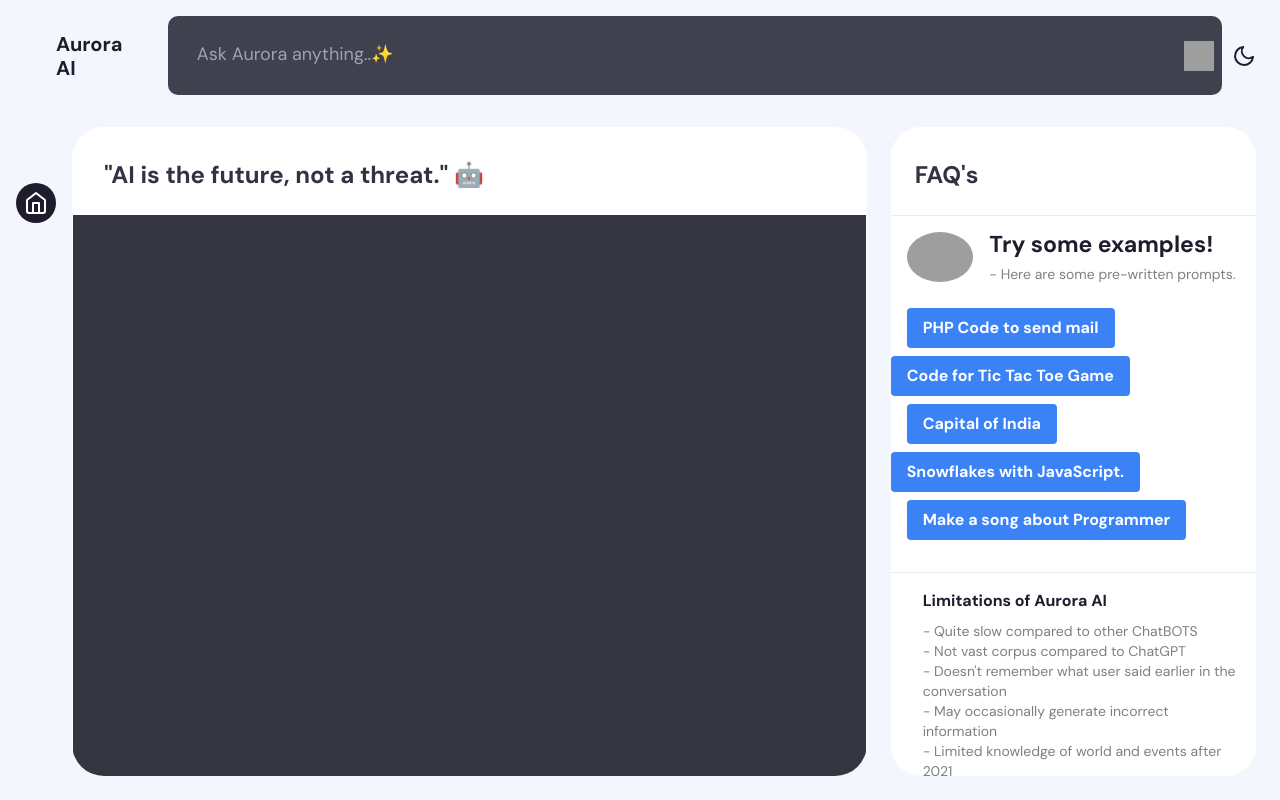
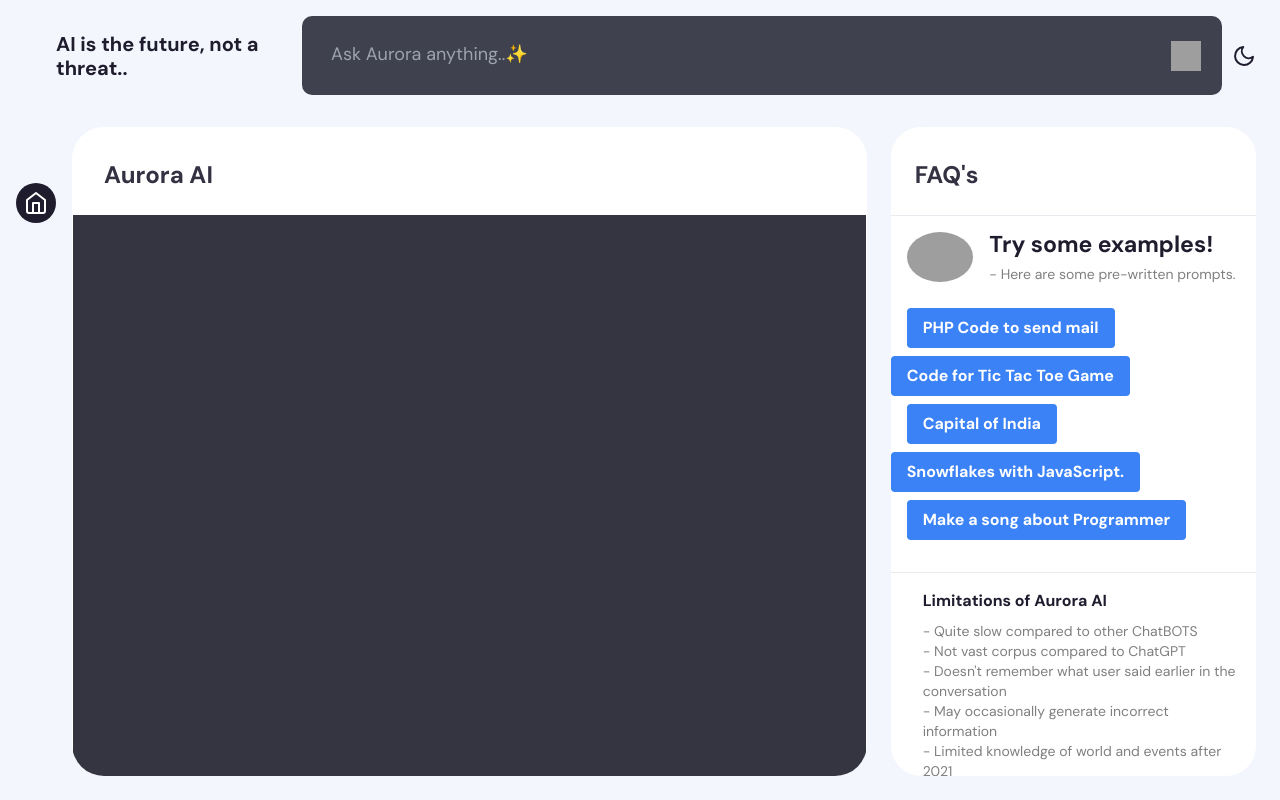
Before and after one commit to PranavSatav/Aurora, a website built with Vite: page client/index.html in a window 1280 px wide. Built offline with nearby package versions, Linux system fonts and the light colour scheme; no server answers; grey boxes are pictures that could not be loaded.

Commit message:
updated ui v3

```diff
--- a/client/index.html
+++ b/client/index.html
@@ -51,7 +51,7 @@
       <div class="app-header">
         <div class="app-header-left">
 
-          <p class="app-name">Aurora AI</p>
+          <p class="app-name">AI is the future, not a threat.. </p>
           <form>
             <textarea name="prompt" id="myInput" required placeholder="Ask Aurora anything..✨"></textarea>
             <button type="submit"><img src="https://cdn-icons-png.flaticon.com/512/6532/6532019.png" alt="send" />
@@ -83,7 +83,7 @@
         </div>
         <div class="projects-section">
           <div class="projects-section-header">
-            <p>"AI is the future, not a threat." 🤖</p>
+            <p>Aurora AI</p>
             <span class="ip"></span>
 
             <script type="text/javascript">
@@ -100,7 +100,7 @@
 <div class="project-boxes jsGridView">
           <div id="app">
             <div id="chat_container"></div>
-      <!--<a href=""><button class="clear">Clear Page</button></a> -->
+    <!--  <a href=""><button class="clear">💖 PranavSatav</button></a> -->
 
           </div></div>
     </div>
--- a/client/style.css
+++ b/client/style.css
@@ -195,5 +195,5 @@
 form img {
   width: 30px;
   height: 30px;
-  margin-right:10px;
+  margin-right:25px;
 }
```
